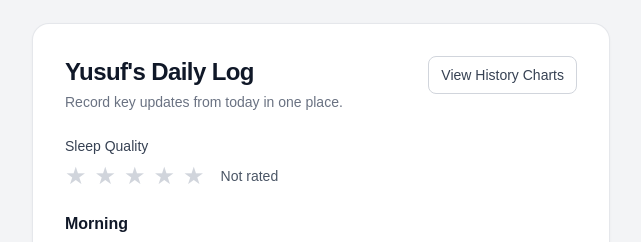
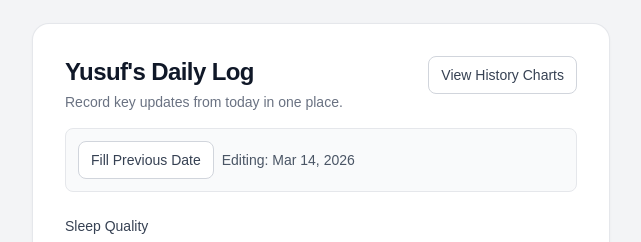
Before and after one commit to emoyoun/yusuf-tracker, a Next.js app: page / in a window 1280 px wide. Shown: the top 242 px of the page, without its empty margins (319-960 px from the left). Built offline with nearby package versions, Linux system fonts and the light colour scheme; no server answers; the database is empty.

Commit message:
add new feature to update the form in selected dates

```diff
--- a/app/page.tsx
+++ b/app/page.tsx
@@ -81,6 +81,12 @@ const getTorontoDate = () =>
     timeZone: "America/Toronto",
   }).format(new Date());
 
+const formatTorontoDateLabel = (date: string) =>
+  new Intl.DateTimeFormat("en-CA", {
+    dateStyle: "medium",
+    timeZone: "America/Toronto",
+  }).format(new Date(`${date}T00:00:00`));
+
 const fromStoredTimeToDropdown = (value: string | null) => {
   if (!value) return "";
   return value.slice(0, 5);
@@ -110,11 +116,12 @@ const hasAnyMedication = (meds: Record<string, boolean> | null) =>
 
 const SavedBadge = () => (
   <span className="ml-2 rounded-full bg-emerald-100 px-2 py-0.5 text-xs font-medium text-emerald-800">
-    Updated today
+    Saved for this date
   </span>
 );
 
 export default function Home() {
+  const torontoToday = getTorontoDate();
   const [sleepQuality, setSleepQuality] = useState<number>(0);
   const [morningMood, setMorningMood] = useState<MoodOption>("");
   const [morningOutburstTime, setMorningOutburstTime] = useState<string>("");
@@ -133,6 +140,8 @@ export default function Home() {
   const [notes, setNotes] = useState<string>("");
   const [isSaving, setIsSaving] = useState<boolean>(false);
   const [isLoadingToday, setIsLoadingToday] = useState<boolean>(true);
+  const [selectedLogDate, setSelectedLogDate] = useState<string>(torontoToday);
+  const [showDatePicker, setShowDatePicker] = useState<boolean>(false);
   const [todaysLog, setTodaysLog] = useState<DailyLogRecord | null>(null);
   const [morningMedsTouched, setMorningMedsTouched] = useState<boolean>(false);
   const [eveningMedsTouched, setEveningMedsTouched] = useState<boolean>(false);
@@ -177,7 +186,11 @@ export default function Home() {
   };
 
   useEffect(() => {
-    const loadTodayLog = async () => {
+    const loadSelectedDateLog = async () => {
+      setIsLoadingToday(true);
+      setTodaysLog(null);
+      applyRecordToForm(null);
+
       if (!supabase) {
         setIsLoadingToday(false);
         return;
@@ -188,7 +201,7 @@ export default function Home() {
         .select(
           "log_date, sleep_quality, morning_mood, morning_outburst_minutes, morning_outburst_time, morning_appetite, morning_meds, evening_mood, evening_outburst_minutes, evening_outburst_time, evening_appetite, evening_meds, notes",
         )
-        .eq("log_date", getTorontoDate())
+        .eq("log_date", selectedLogDate)
         .maybeSingle();
 
       if (!error && data) {
@@ -200,8 +213,8 @@ export default function Home() {
       setIsLoadingToday(false);
     };
 
-    void loadTodayLog();
-  }, []);
+    void loadSelectedDateLog();
+  }, [selectedLogDate]);
 
   const handleMorningMedicationChange = (key: MorningMedicationKey) => {
     setMorningMedsTouched(true);
@@ -235,7 +248,7 @@ export default function Home() {
     const resolvedEveningMood = eveningMood || todaysLog?.evening_mood || null;
 
     const payload: Omit<DailyLogRecord, "id" | "created_at"> = {
-      log_date: getTorontoDate(),
+      log_date: selectedLogDate,
       sleep_quality: sleepQuality > 0 ? sleepQuality : (todaysLog?.sleep_quality ?? null),
       morning_mood: resolvedMorningMood,
       morning_outburst_minutes:
@@ -325,10 +338,52 @@ export default function Home() {
 
         {!isLoadingToday && todaysLog && (
           <p className="mt-4 rounded-lg bg-emerald-50 px-3 py-2 text-sm text-emerald-700">
-            You already have an entry for today. Leaving fields blank will keep the
-            previous value.
+            Entry exists for {formatTorontoDateLabel(selectedLogDate)}. Leaving
+            fields blank will keep the previously saved value.
           </p>
         )}
+
+        <div className="mt-4 rounded-lg border border-gray-200 bg-gray-50 p-3">
+          <div className="flex flex-wrap items-center gap-2">
+            <button
+              type="button"
+              onClick={() => setShowDatePicker((prev) => !prev)}
+              className="rounded-lg border border-gray-300 bg-white px-3 py-2 text-sm font-medium text-gray-700 transition hover:bg-gray-100"
+            >
+              {showDatePicker ? "Hide Date Picker" : "Fill Previous Date"}
+            </button>
+            {selectedLogDate !== torontoToday && (
+              <button
+                type="button"
+                onClick={() => setSelectedLogDate(torontoToday)}
+                className="rounded-lg border border-gray-300 bg-white px-3 py-2 text-sm font-medium text-gray-700 transition hover:bg-gray-100"
+              >
+                Back to Today
+              </button>
+            )}
+            <span className="text-sm text-gray-600">
+              Editing: {formatTorontoDateLabel(selectedLogDate)}
+            </span>
+          </div>
+          {showDatePicker && (
+            <div className="mt-3">
+              <label
+                htmlFor="logDate"
+                className="mb-1 block text-sm font-medium text-gray-700"
+              >
+                Select date to edit
+              </label>
+              <input
+                id="logDate"
+                type="date"
+                value={selectedLogDate}
+                max={torontoToday}
+                onChange={(event) => setSelectedLogDate(event.target.value)}
+                className="w-full rounded-lg border border-gray-300 bg-white px-3 py-2 text-sm text-gray-900 shadow-sm focus:border-slate-500 focus:outline-none focus:ring-2 focus:ring-slate-300"
+              />
+            </div>
+          )}
+        </div>
 
         <form onSubmit={handleSubmit} className="mt-6 space-y-6">
           <section>
```
